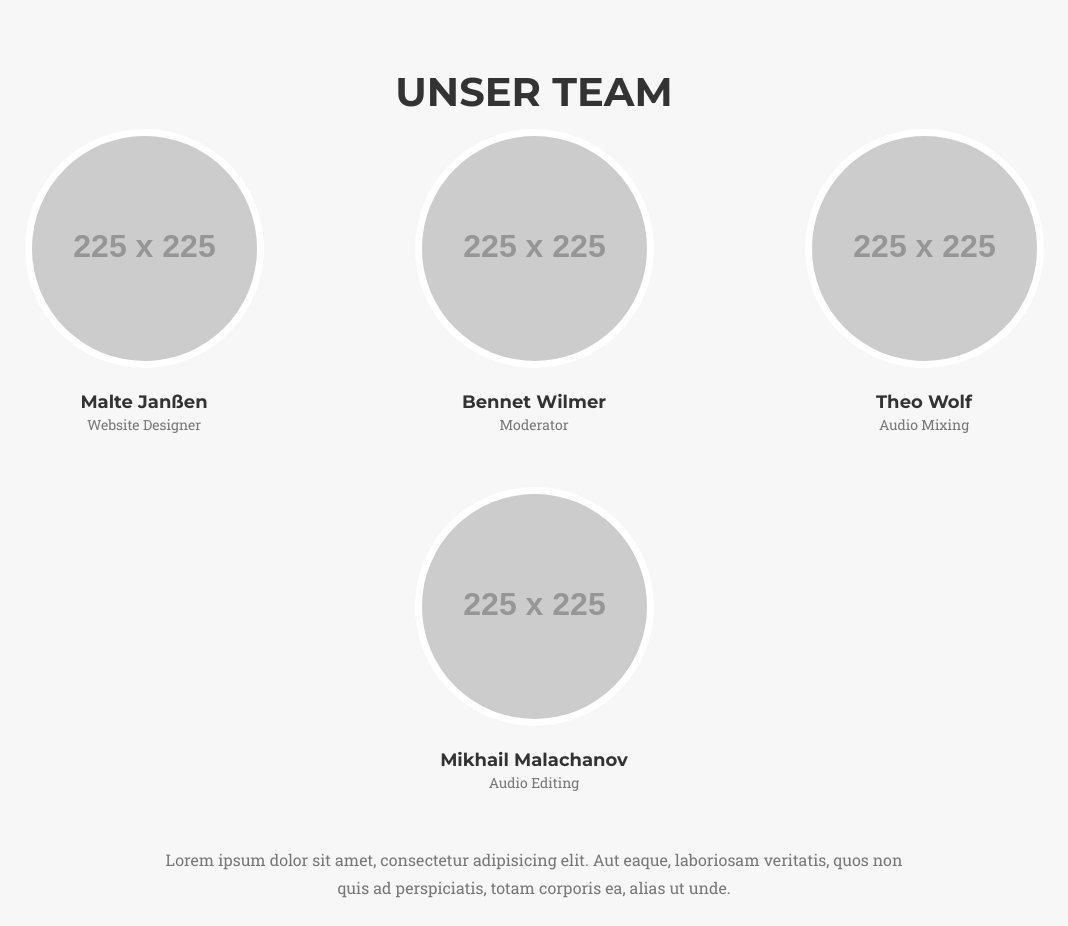
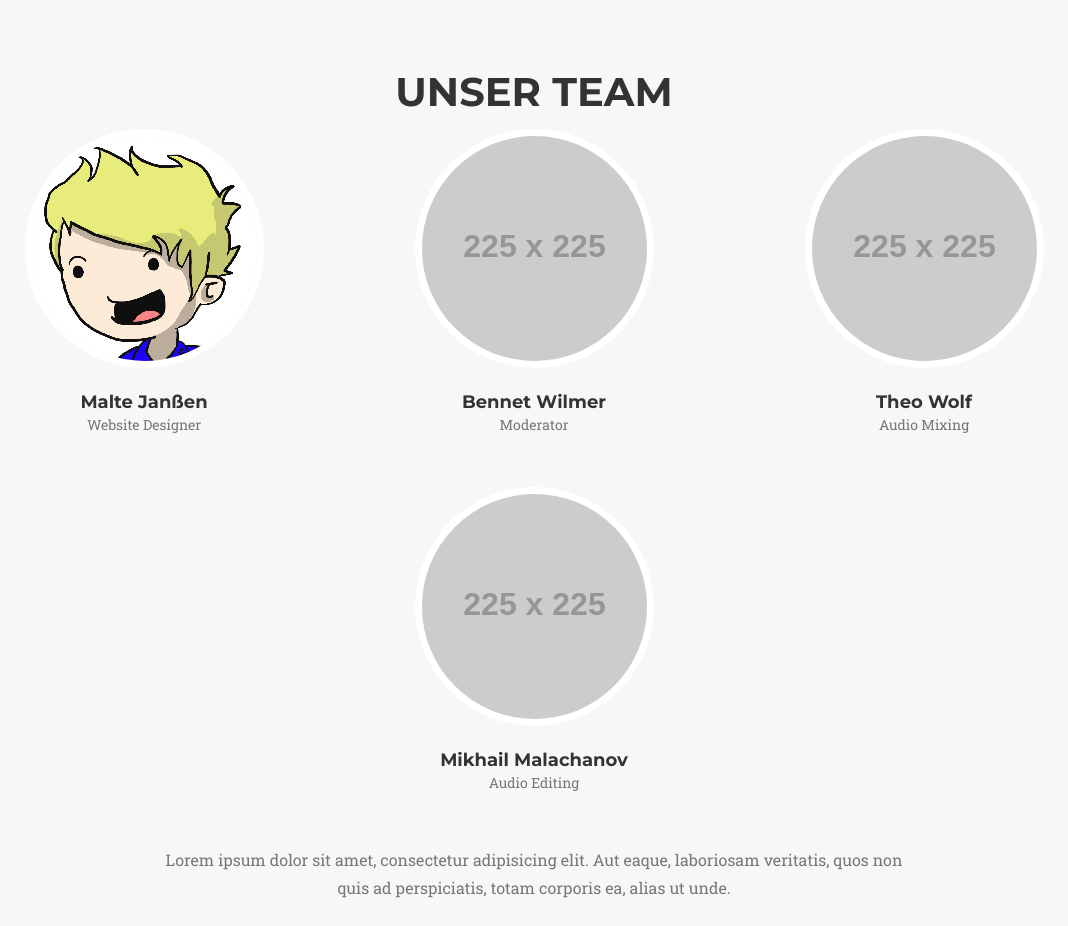
Before and after one commit to BitFM/BitFM.github.io, a plain HTML site: page preview/index.html in a window 1280 px wide. Shown: the part 4160-5086 px from the top of the page, without its empty margins (106-1174 px from the left). Drawn offline with nearby package versions, Linux system fonts and the light colour scheme; placeholder pictures from the web are drawn by us; a web font is replaced by a local one.

Commit message:
Malte image

```diff
--- a/preview/index.html
+++ b/preview/index.html
@@ -284,7 +284,7 @@
             <div class="row">
                 <div class="col-sm-4">
                     <div class="team-member">
-                        <img src="http://placehold.it/225x225" class="img-responsive img-circle" alt="">
+                        <img src="img/profile/Malte.jpg" class="img-responsive img-circle" alt="">
                         <h4>Malte Janßen</h4>
                         <p class="text-muted">Website Designer</p>
                     </div>
```
Also changed, not shown: preview/img/profile/Malte.jpg (added).
